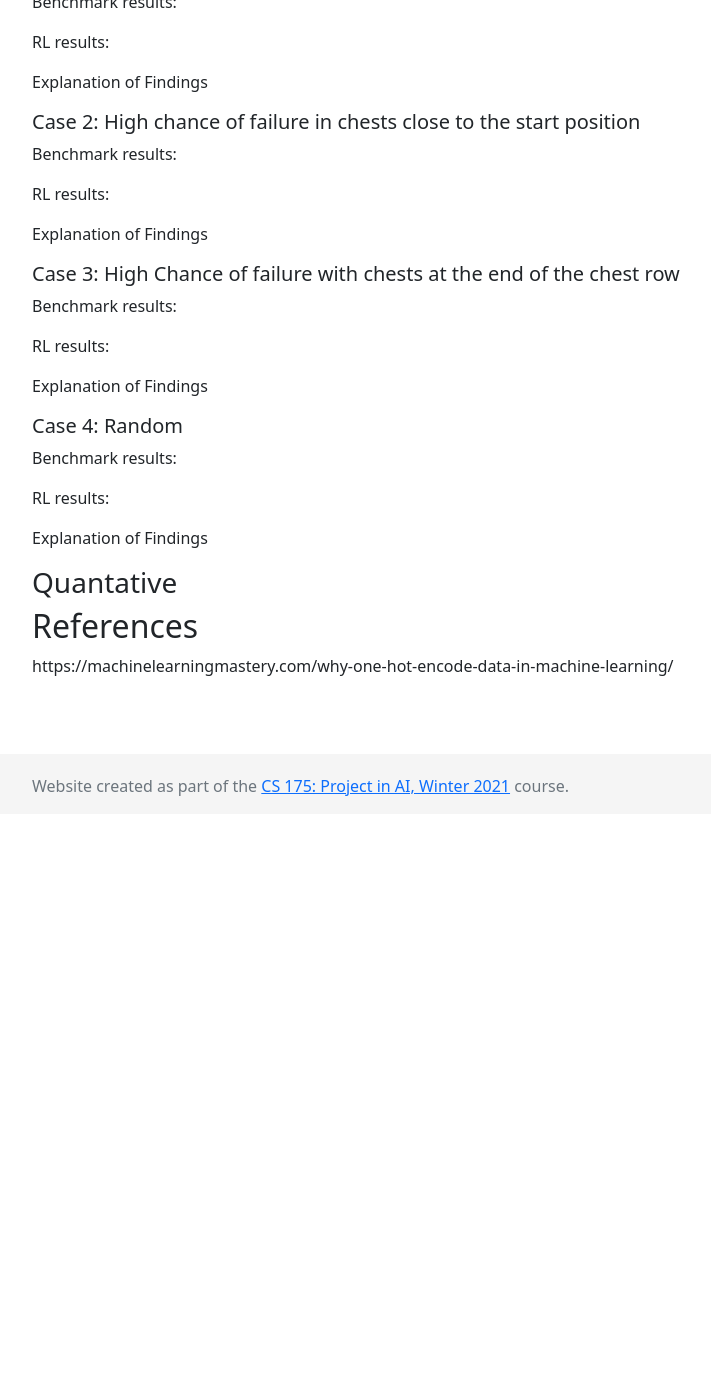
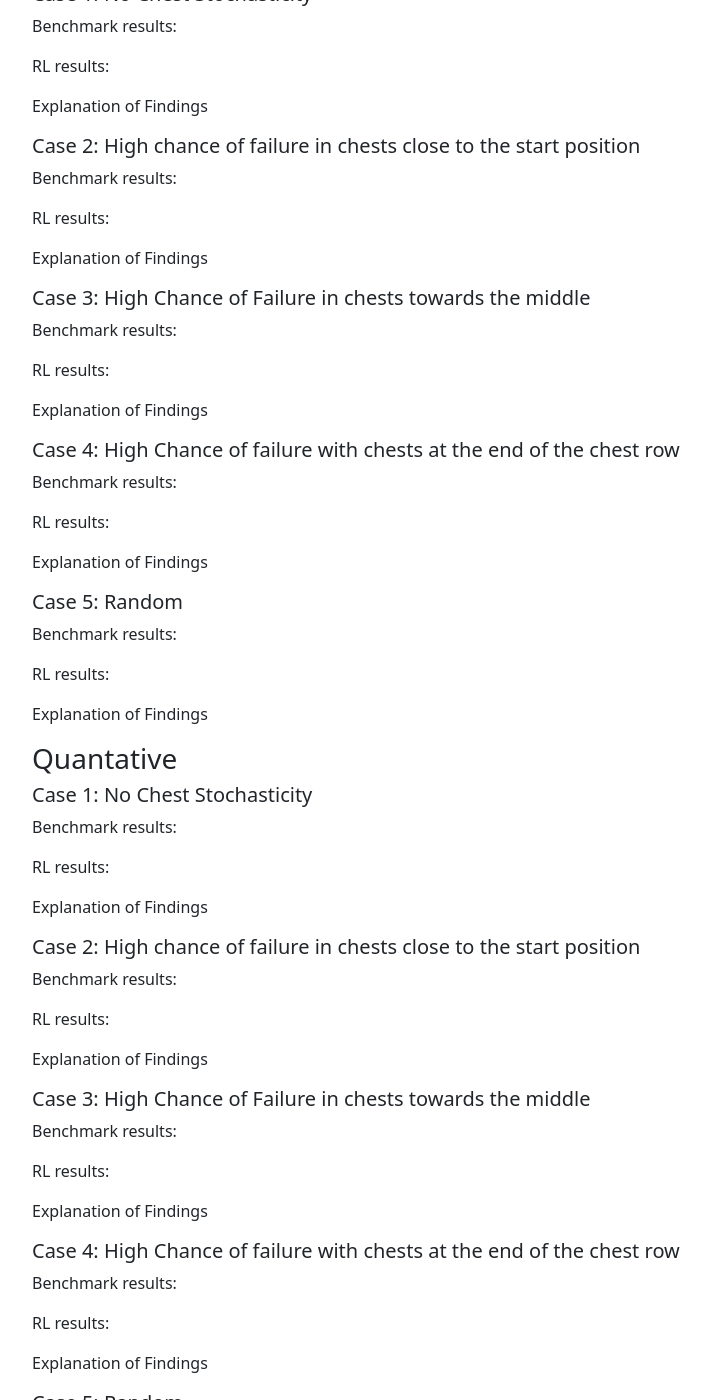
Before and after one commit to burwinliu-zz/LibraryOfAlexandria, a Jekyll site: the page built from docs/final.md, in a window 1280 px wide and 1400 px high, scrolled down 6773 px. Shown: the whole window, without its empty margins (53-764 px from the left). Built offline with Jekyll 4.4.1, drawn with Linux system fonts in a browser that asks for light colours; before the commit the page ends 7587 px from its top, so only the background shows below that; some of the changed text lies outside the part shown.

Commit message:
adding quant basic structure

```diff
--- a/docs/final.md
+++ b/docs/final.md
@@ -152,7 +152,7 @@ The rewards were calculated the same way as described in the project summary wit
 Our benchmarks that we compared our approach against were both algorithmic designs that were given the same setup as our solution, with similar information provided (an interface to get reward and requests) whose performance will be compared against our solution.
 
 #### Benchmark Greedy
-Our "Greedy" benchmark's distribution is generated by 2 basic steps:
+Our "Greedy" benchmark's distribution (file found in (here)[../MalmoPlatform/Malmo/samples/Python_examples/library/Benchmark.py]) is generated by 2 basic steps:
 <ol>
     <li>
         Gather the estimated distribution of the requester
@@ -229,7 +229,7 @@ RL results:
 
 Explanation of Findings
 
-##### Case 3: High Chance of failure with chests at the end of the chest row
+##### Case 3: High Chance of Failure in chests towards the middle
 Benchmark results:
 
 
@@ -239,7 +239,19 @@ RL results:
 
 Explanation of Findings
 
-##### Case 4: Random
+
+
+##### Case 4: High Chance of failure with chests at the end of the chest row
+Benchmark results:
+
+
+RL results:
+
+
+
+Explanation of Findings
+
+##### Case 5: Random
 Benchmark results:
 
 
@@ -252,6 +264,63 @@ Explanation of Findings
 
 ### Quantative
 
+
+##### Case 1: No Chest Stochasticity
+
+Benchmark results:
+
+
+RL results:
+
+
+
+Explanation of Findings
+
+
+##### Case 2: High chance of failure in chests close to the start position
+
+Benchmark results:
+
+
+RL results:
+
+
+
+Explanation of Findings
+
+##### Case 3: High Chance of Failure in chests towards the middle
+Benchmark results:
+
+
+RL results:
+
+
+
+Explanation of Findings
+
+
+
+##### Case 4: High Chance of failure with chests at the end of the chest row
+Benchmark results:
+
+
+RL results:
+
+
+
+Explanation of Findings
+
+##### Case 5: Random
+Benchmark results:
+
+
+RL results:
+
+
+
+Explanation of Findings
+
+
 ## References
 
 https://machinelearningmastery.com/why-one-hot-encode-data-in-machine-learning/
```
